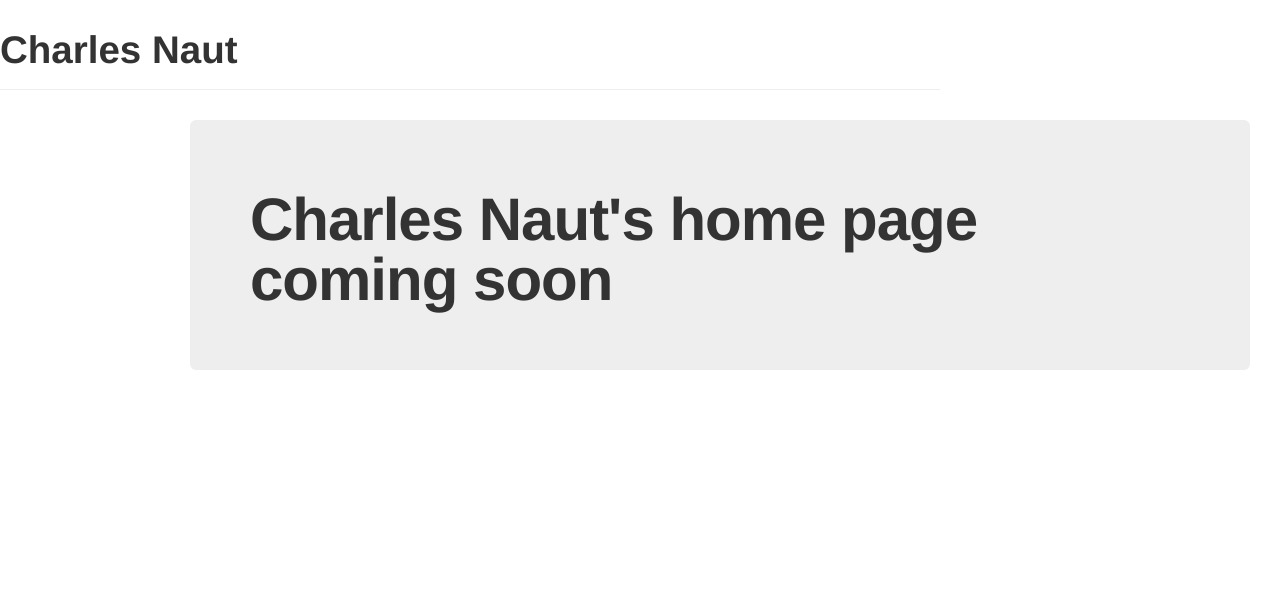
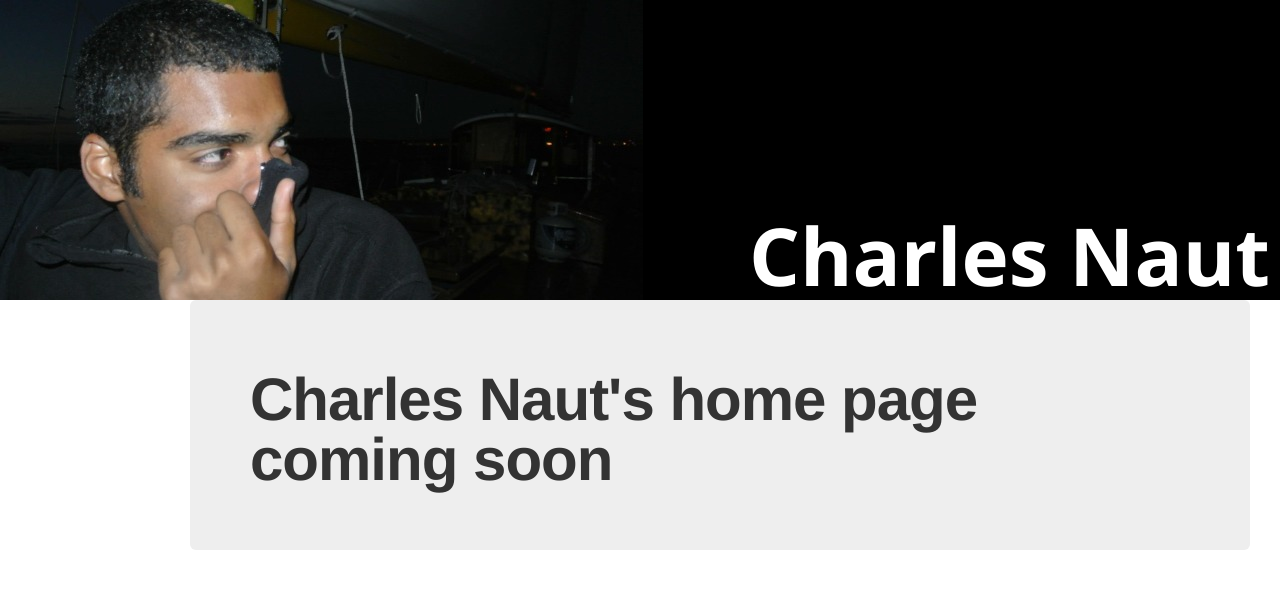
Before and after one commit to cnaut/charlesnaut.com-old, a Django app: page / in a window 1280 px wide. Shown: the top 589 px of the page. Run offline with Django 3.2, Linux system fonts and the light colour scheme.

Commit message:
Include personal image and name in website top banner

```diff
--- /dev/null
+++ b/charlesnaut/pages/static/css/main.css
@@ -0,0 +1,21 @@
+body {
+}
+
+#banner {
+    margin: 0;
+    margin: 0;
+    height: 300px;
+    width: 100%;
+    color: white;
+    background-color: black;
+    background-image: url(/static/img/profilepic.jpg);
+    background-repeat: no-repeat;
+    font-family: "Segoe UI", Candara, "Bitstream Vera Sans", "DejaVu Sans", "Bitstream Vera Sans", "Trebuchet MS", Verdana, "Verdana Ref", sans-serif
+}
+
+#banner-name {
+    padding: 10px;
+    margin-top: 225px;
+    float: right;
+    font-size: 80px;
+}
--- a/charlesnaut/templates/pages/home.html
+++ b/charlesnaut/templates/pages/home.html
@@ -5,6 +5,7 @@
 
         {% load static %}
         <link rel="stylesheet" href="{% get_static_prefix %}css/bootstrap-responsive.min.css" type="text/css" />
+        <link rel="stylesheet" href="{% get_static_prefix %}css/main.css" type="text/css" />
         <link rel="stylesheet" href="{% get_static_prefix %}css/bootstrap.min.css" type="text/css" />
 
         <meta name="viewport" content="width=device-width, initial-scale=1.0">
@@ -13,7 +14,8 @@
     </head>
 
     <body>
-        <div class="page-header span12"><h1>Charles Naut</h1></div>
+        <div id="banner" class="span12"><h1 id="banner-name">Charles Naut</h1></div>
+
 
         <div class="container">
             <div class="hero-unit span12">
```
Also changed, not shown: charlesnaut/pages/static/img/profilepic.jpg (added).
